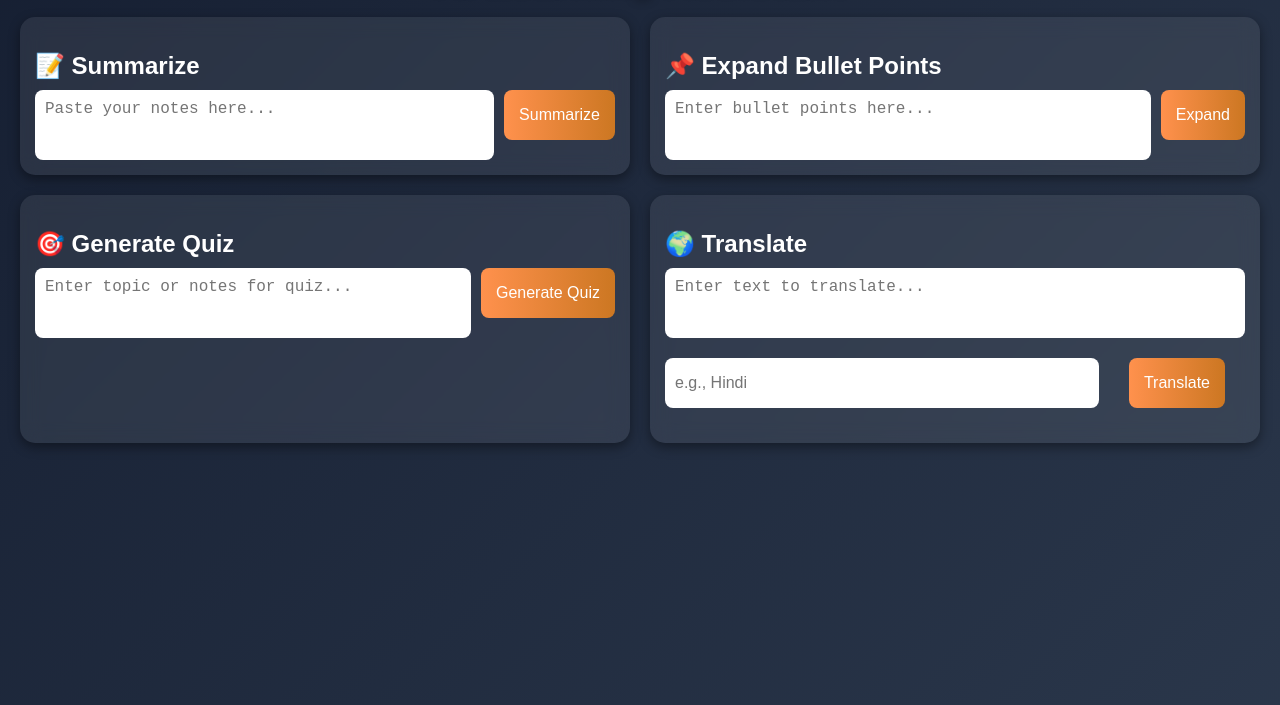
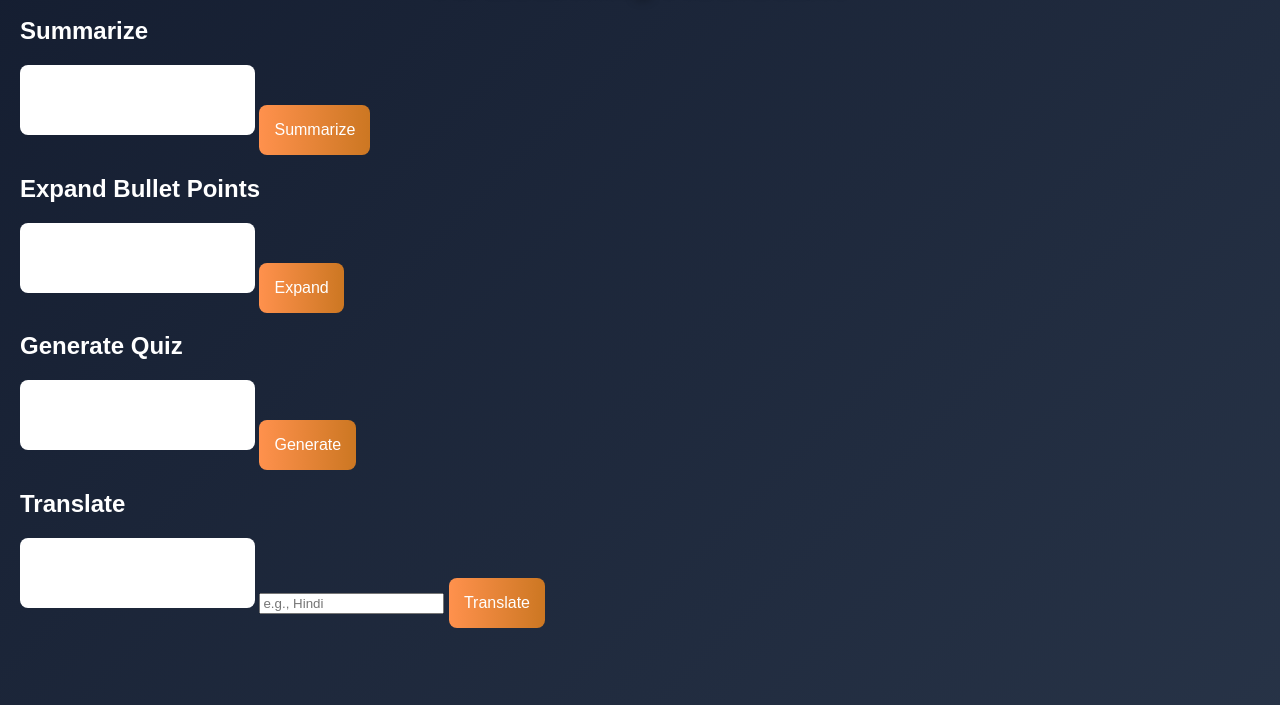
Before and after one commit to priya2339/Note-genius, a plain HTML site: page frontend/index.html in a window 1280 px wide. Shown: the part 95-800 px from the top of the page. Drawn offline with Linux system fonts and the light colour scheme.

Commit message:
Update index.html

```diff
--- a/frontend/index.html
+++ b/frontend/index.html
@@ -3,56 +3,40 @@
 <head>
   <meta charset="UTF-8" />
   <meta name="viewport" content="width=device-width, initial-scale=1.0"/>
-  <title>AI Learning Assistant</title>
+  <title>AI Tool</title>
   <link rel="stylesheet" href="style.css">
 </head>
 <body>
   <h1>AI Learning Assistant</h1>
 
-  <!-- Row 1 -->
-  <div class="row">
-    <section class="tool-card">
-      <h2>📝 Summarize</h2>
-      <div class="input-group">
-        <textarea id="summarizeInput" placeholder="Paste your notes here..."></textarea>
+  <section>
+    <h2>Summarize</h2>
+    <textarea id="summarizeInput"></textarea>
     <button onclick="summarizeNotes()">Summarize</button>
-      </div>
-      <div class="output" id="summaryOutput"></div>
+    <p id="summaryOutput"></p>
   </section>
 
-    <section class="tool-card">
-      <h2>📌 Expand Bullet Points</h2>
-      <div class="input-group">
-        <textarea id="expandInput" placeholder="Enter bullet points here..."></textarea>
+  <section>
+    <h2>Expand Bullet Points</h2>
+    <textarea id="expandInput"></textarea>
     <button onclick="expandBullets()">Expand</button>
-      </div>
-      <div class="output" id="expandOutput"></div>
-    </section>
-  </div>
-
-  <!-- Row 2 -->
-  <div class="row">
-    <section class="tool-card">
-      <h2>🎯 Generate Quiz</h2>
-      <div class="input-group">
-        <textarea id="quizInput" placeholder="Enter topic or notes for quiz..."></textarea>
-        <button onclick="generateQuiz()">Generate Quiz</button>
-      </div>
-      <div class="output" id="quizOutput"></div>
+    <p id="expandOutput"></p>
   </section>
 
-    <section class="tool-card">
-      <h2>🌍 Translate</h2>
-      <div class="input-group">
-        <textarea id="translateInput" placeholder="Enter text to translate..."></textarea>
-      </div>
-      <div class="input-row">
+  <section>
+    <h2>Generate Quiz</h2>
+    <textarea id="quizInput"></textarea>
+    <button onclick="generateQuiz()">Generate</button>
+    <p id="quizOutput"></p>
+  </section>
+
+  <section>
+    <h2>Translate</h2>
+    <textarea id="translateInput"></textarea>
     <input type="text" id="targetLanguage" placeholder="e.g., Hindi" />
     <button onclick="translateText()">Translate</button>
-      </div>
-      <div class="output" id="translateOutput"></div>
+    <p id="translateOutput"></p>
   </section>
-  </div>
 
   <script src="script.js"></script>
 </body>
```
Lines whose indentation alone changed are shown as unchanged.
